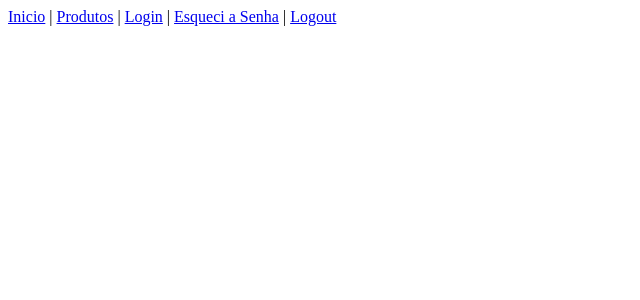
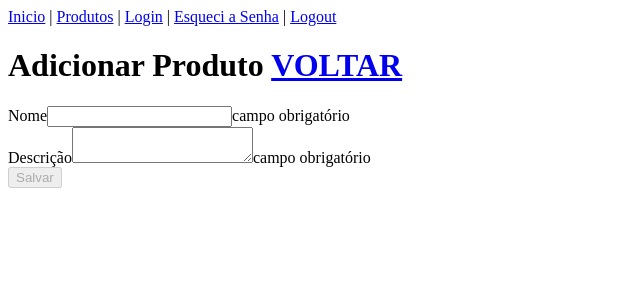
Before and after one commit to FelipeRfariasDev/angular-produtos, an Angular app: page /adicionar-produtos in a window 1280 px wide. Before the commit this address led to /. Shown: the top 300 px of the page, without its empty margins (0-640 px from the left). Built offline with nearby package versions, Linux system fonts and the light colour scheme.

Commit message:
adicionar produtos

```diff
--- a/src/app/app-routing.module.ts
+++ b/src/app/app-routing.module.ts
@@ -6,6 +6,7 @@ import { LoginComponent } from './components/autenticacao/login/login.component'
 import { EsqueciSenhaComponent } from './components/autenticacao/esqueci-senha/esqueci-senha.component';
 import { LogoutComponent } from './components/autenticacao/logout/logout.component';
 import { ListarProdutosComponent } from './components/produtos/listar/listar-produtos.component';
+import { AdicionarProdutosComponent } from './components/produtos/adicionar/adicionar-produtos.component';
 
 const routes: Routes = [
   { path: '', component: HomeComponent, pathMatch: 'full' },
@@ -14,6 +15,7 @@ const routes: Routes = [
   { path: 'esqueci-senha', component: EsqueciSenhaComponent },
   { path: 'logout', component: LogoutComponent },
   { path: 'listar-produtos', component: ListarProdutosComponent },
+  { path: 'adicionar-produtos', component: AdicionarProdutosComponent },
 ];
 
 @NgModule({
--- a/src/app/app.module.ts
+++ b/src/app/app.module.ts
@@ -14,6 +14,7 @@ import { LogoutComponent } from './components/autenticacao/logout/logout.compone
 import { HomeComponent } from './components/home/home.component';
 import { ListarProdutosComponent } from './components/produtos/listar/listar-produtos.component';
 import { ProdutosService } from './services/produtos.service';
+import { AdicionarProdutosComponent } from './components/produtos/adicionar/adicionar-produtos.component';
 
 @NgModule({
   declarations: [
@@ -23,7 +24,8 @@ import { ProdutosService } from './services/produtos.service';
     LoginComponent,
     EsqueciSenhaComponent,
     LogoutComponent,
-    ListarProdutosComponent
+    ListarProdutosComponent,
+    AdicionarProdutosComponent
   ],
   imports: [
     BrowserModule,
--- /dev/null
+++ b/src/app/components/produtos/adicionar/adicionar-produtos.component.html
@@ -0,0 +1,17 @@
+<h1>{{title}} <a href="javascript:void(0)" [routerLink]="['/listar-produtos']">VOLTAR</a></h1>
+
+<form [formGroup]="form">
+    <div>
+        <label class="form-label">Nome</label>
+        <input type="text" class="form-control" formControlName="nome">
+        <span *ngIf="!this.form.get('nome')?.valid">campo obrigatório</span>
+    </div>
+    <div>
+        <label>Descrição</label>
+        <textarea formControlName="descricao"></textarea>
+        <span *ngIf="!this.form.get('descricao')?.valid">campo obrigatório</span>
+    </div>
+    <div>
+        <button type="submit" [disabled]="!this.form.valid" (click)="add()">Salvar</button>
+    </div>
+</form>
--- /dev/null
+++ b/src/app/components/produtos/adicionar/adicionar-produtos.component.ts
@@ -0,0 +1,38 @@
+import { Component } from '@angular/core';
+import { Router } from '@angular/router';
+import { FormControl, FormGroup, Validators } from '@angular/forms';
+import { ProdutosService } from '../../../services/produtos.service';
+
+@Component({
+  selector: 'app-adicionar-produtos.component',
+  templateUrl: './adicionar-produtos.component.html'
+})
+export class AdicionarProdutosComponent {
+
+  title='Adicionar Produto';
+
+  nome: any;
+  descricao: any;
+
+  form = new FormGroup({
+    nome: new FormControl('', Validators.required),
+    descricao: new FormControl('', Validators.required)
+  });
+
+  constructor(private produtosService: ProdutosService, private router: Router) {}
+
+  add() {
+
+    this.nome = this.form.get('nome')?.value;
+    this.descricao = this.form.get('descricao')?.value;
+
+    const formProduto = new FormData();
+    formProduto.append('nome', this.nome);
+    formProduto.append('descricao', this.descricao);
+
+    this.produtosService.post(formProduto).subscribe((response:any)=>{
+      // tratamento se deu erro ou sucesso console.log(response);
+      this.router.navigateByUrl('/listar-produtos');
+    });
+  }
+}
--- a/src/app/components/produtos/listar/listar-produtos.component.html
+++ b/src/app/components/produtos/listar/listar-produtos.component.html
@@ -1,4 +1,4 @@
-<h1>{{title}}</h1>
+<h1>{{title}} <a href="javascript:void(0)" [routerLink]="['/adicionar-produtos']">NOVO</a></h1>
 
 <table border="1">
     <tr>
--- a/src/app/components/produtos/listar/listar-produtos.component.ts
+++ b/src/app/components/produtos/listar/listar-produtos.component.ts
@@ -6,6 +6,7 @@ import { ProdutosService } from '../../../services/produtos.service';
   templateUrl: './listar-produtos.component.html'
 })
 export class ListarProdutosComponent implements OnInit{
+
   title='Listar Produtos';
   listarProdutos = [];
 
--- a/src/app/services/produtos.service.ts
+++ b/src/app/services/produtos.service.ts
@@ -11,4 +11,8 @@ export class ProdutosService {
     getAll(){
         return this.http.get('https://whatslista.site/projeto/api/key1/token1/cardapio/consultaGeral');
     }
+
+    post(formProduto:any){
+        return this.http.post('https://whatslista.site/projeto/api/key1/token1/cardapio/adicionarItem',formProduto);
+    }
 }
```
